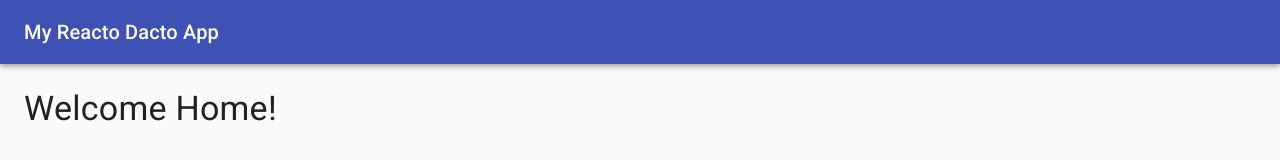
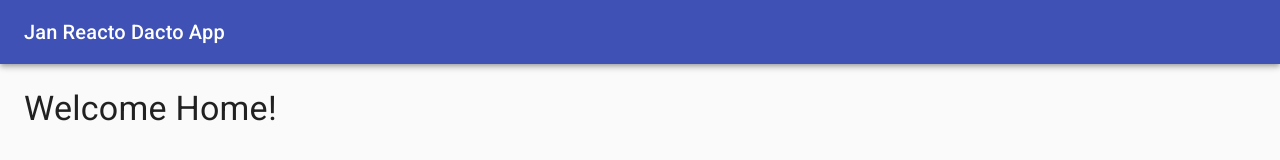
Before and after one commit to Janice-M/reacto-dacto, a React (Create React App) app: page / in a window 1280 px wide. Shown: the top 160 px of the page. Built offline with nearby package versions, Linux system fonts and the light colour scheme.

Commit message:
Jan Reacto Dacto

```diff
--- a/src/components/AppHeader.js
+++ b/src/components/AppHeader.js
@@ -9,7 +9,7 @@ import {
         <AppBar position="static">
         <Toolbar>
             <Typography variant="h6" color="inherit">
-            My Reacto Dacto App
+            Jan Reacto Dacto App
             </Typography>
         </Toolbar>
         </AppBar>
```
